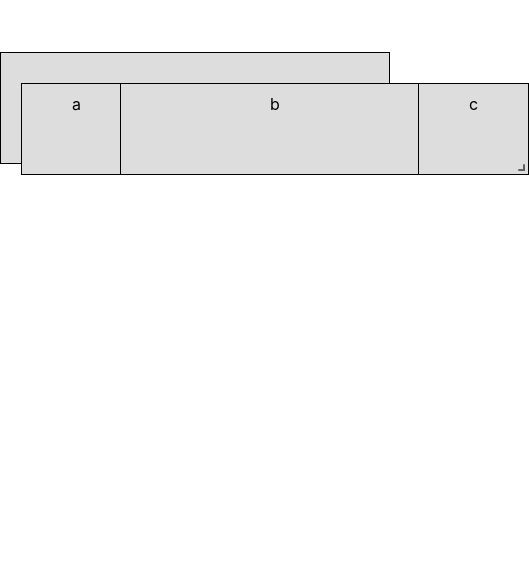
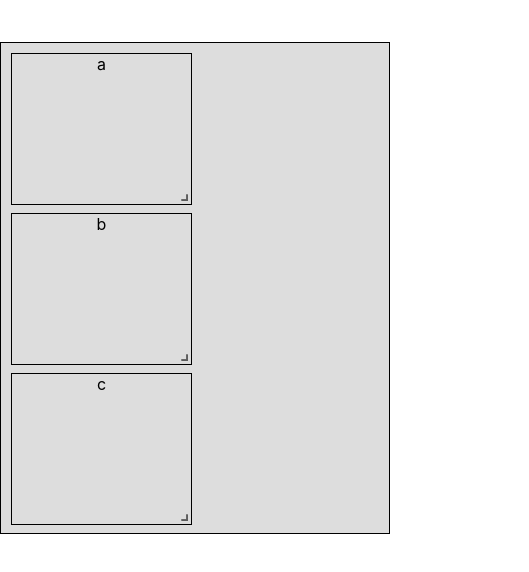
Before and after one commit to mhhoeper/musterdepot, a React (Create React App) app: page / in a window 390 px wide. Shown: the top 572 px of the page, 529 px wide, since content can reach past the window. Built offline with nearby package versions, Linux system fonts and the light colour scheme.

Commit message:
Use responsive grid, correct stylesheet and remove logo

```diff
--- a/src/App.tsx
+++ b/src/App.tsx
@@ -1,6 +1,6 @@
 import React from 'react';
 import './App.css';
-import MyFirstGrid from "./MyFirstGrid";
+import MyResponsiveGrid from "./MyResponsiveGrid";
 import '/node_modules/react-grid-layout/css/styles.css';
 import '/node_modules/react-resizable/css/styles.css';
 
@@ -9,7 +9,7 @@ function App() {
     <div className="App">
       <header className="App-header">
       </header>
-      <MyFirstGrid />
+      <MyResponsiveGrid />
     </div>
   );
 }
--- a/src/Grid.css
+++ b/src/Grid.css
@@ -1,13 +1,9 @@
 .Layout {
-    background: #ddd;
-    border: 1px solid black;
-    margin-top: 10px;
-    padding: 10px;
-  }
+  background: #ddd;
+  border: 1px solid black;
+}
 
 .Card {
   background: #ddd;
   border: 1px solid black;
-  margin-top: 10px;
-  padding: 10px;
 }
```
Also changed, not shown: src/logo.svg (deleted), 1 other file (tests, documents, lock files or other folders).
